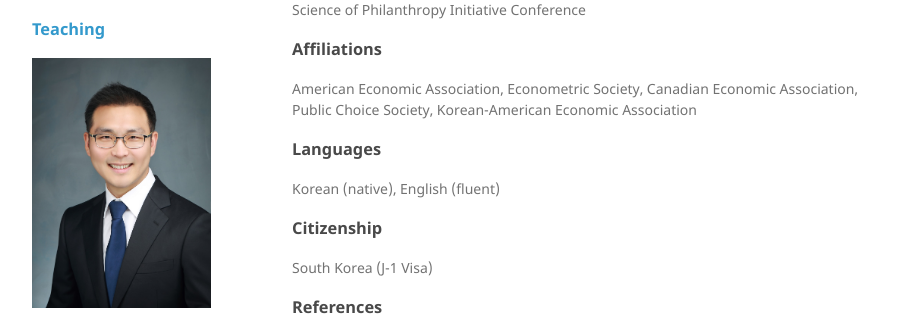
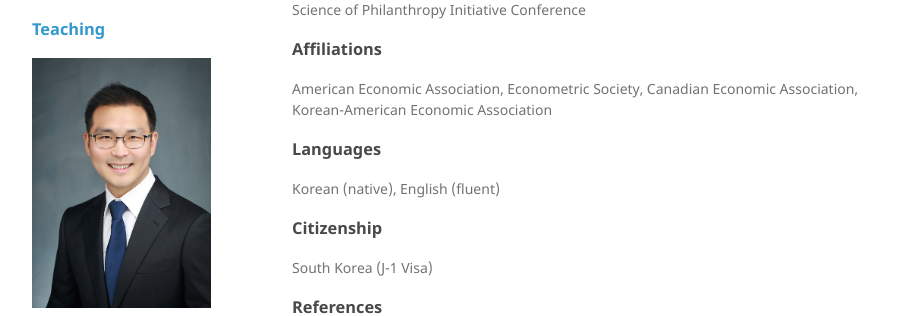
Before and after one commit to kimdukgyoo/kimdukgyoo.github.io, a Jekyll site: the page built from cv.md, in a window 1280 px wide and 900 px high, scrolled down 1539 px. Shown: the part 245-561 px from the top of the window, without its empty margins (178-1099 px from the left). Built offline with Jekyll 4.4.1, drawn with Linux system fonts in a browser that asks for light colours; our own code applies the rules of GitHub Pages for plain Markdown files.

Commit message:
Update cv.md

```diff
--- a/cv.md
+++ b/cv.md
@@ -59,7 +59,7 @@ __2016__: Chapman University, Southwest Experimental and Behavioral Economics Wo
 __Before 2015__: Public Choice Society Annual Meetings, Southern Economic Association Annual Conference, Canadian Economic Association Annual Conference, The Institute of Humane Studies Summer Research Colloquium, KAEA-KEA International Conference, Economics Graduate Student Conference at Washington University in St. Louis, The 2nd Science of Philanthropy Initiative Conference
 
 ### Affiliations
-American Economic Association, Econometric Society, Canadian Economic Association, Public Choice Society, Korean-American Economic Association
+American Economic Association, Econometric Society, Canadian Economic Association, Korean-American Economic Association
 
 ### Languages
 Korean (native), English (fluent)
```
